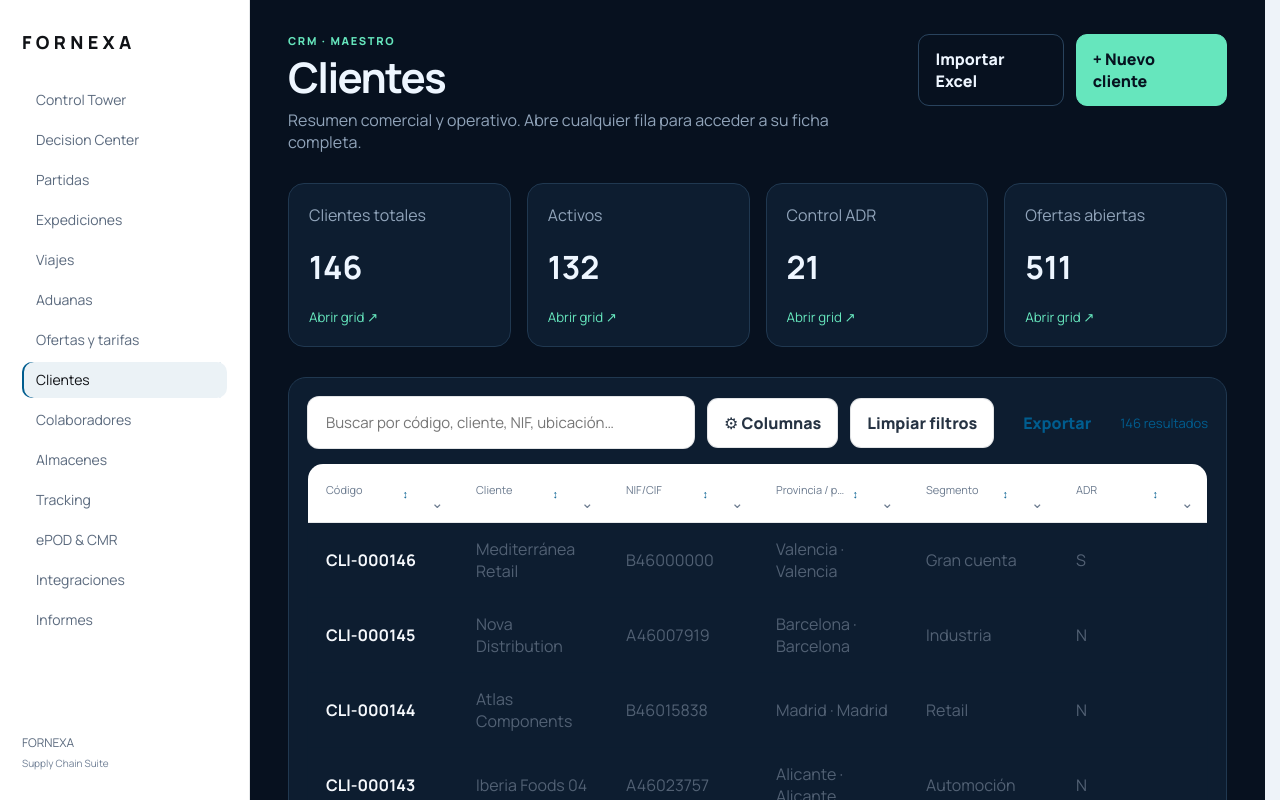
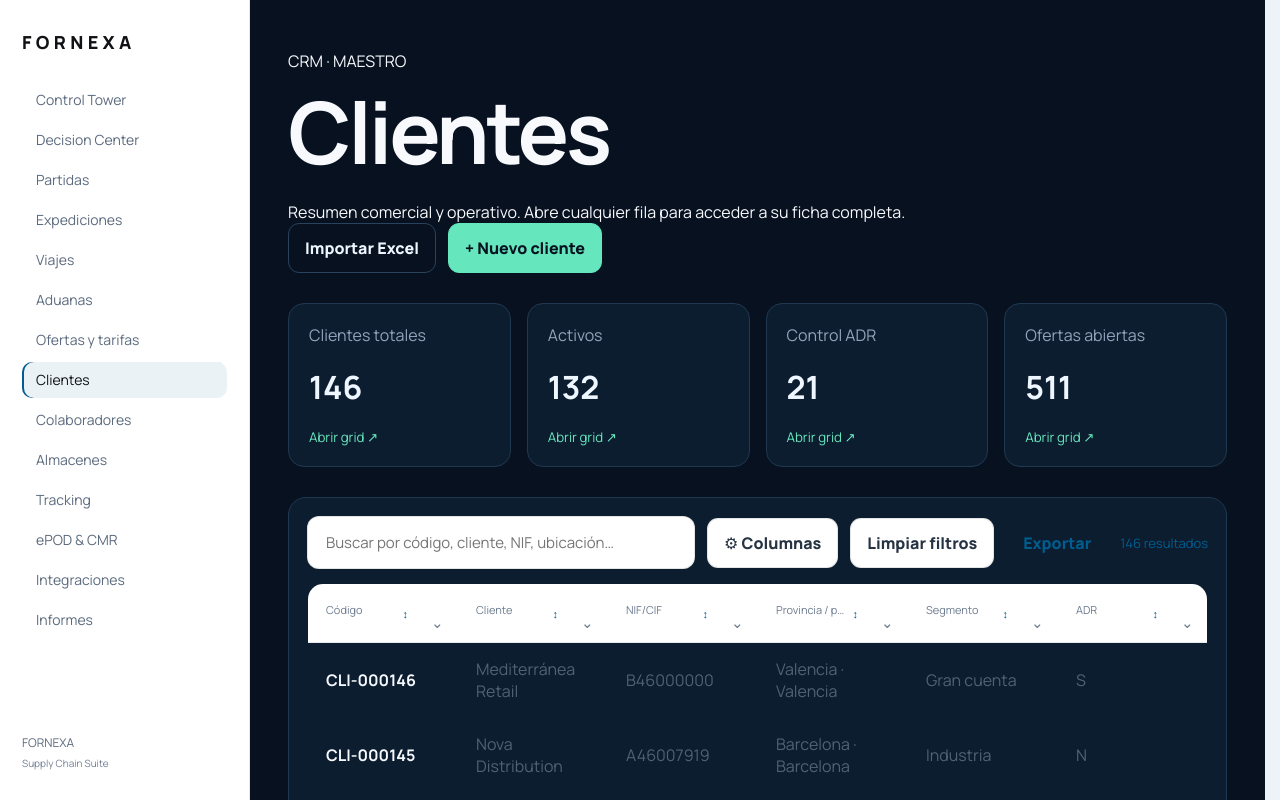
Before and after one commit to fragonh2-boop/Fornexa, a Next.js app: page /dashboard/clientes in a window 1280 px wide. Shown: the top 800 px of the page. Built offline with nearby package versions, Linux system fonts and the light colour scheme.

Commit message:
Unify customers with shared FORNEXA shell

```diff
--- a/app/dashboard/clientes/page.tsx
+++ b/app/dashboard/clientes/page.tsx
@@ -1,9 +1,8 @@
 import Link from "next/link";
+import AppShell from "../../components/AppShell";
 import DataGrid from "../../components/DataGrid";
 import { customers } from "../../../lib/customer-master";
 import styles from "./customers.module.css";
-
-const nav = [["Control Tower","/dashboard"],["Decision Center","/dashboard/decision-center"],["Partidas","/dashboard/partidas"],["Expediciones","/dashboard/expediciones"],["Viajes","/dashboard/viajes"],["Ofertas y tarifas","/dashboard/ofertas-tarifas"],["Clientes","/dashboard/clientes"],["Colaboradores","/dashboard/colaboradores"],["Almacenes","/dashboard/almacenes"],["Tracking","/dashboard/tracking"],["ePOD & CMR","/dashboard/epod-cmr"],["Informes","/dashboard/informes"]] as const;
 
 export default async function CustomersPage({ searchParams }: { searchParams: Promise<{ estado?: string }> }) {
   const { estado } = await searchParams;
@@ -15,5 +14,5 @@ export default async function CustomersPage({ searchParams }: { searchParams: Pr
   const columns = [{key:"code",label:"Código"},{key:"tradeName",label:"Cliente"},{key:"taxId",label:"NIF/CIF"},{key:"location",label:"Provincia / población"},{key:"segment",label:"Segmento"},{key:"adr",label:"ADR"},{key:"addresses",label:"Direcciones"},{key:"shipments",label:"Expediciones"},{key:"revenue",label:"Facturación"},{key:"manager",label:"Responsable"},{key:"status",label:"Estado"}];
   const rows = filtered.map(customer => ({ code:customer.code, tradeName:customer.tradeName, taxId:customer.taxId, location:`${customer.province} · ${customer.city}`, segment:customer.segment, adr:customer.adrControl, addresses:customer.addresses, shipments:customer.shipments, revenue:customer.annualRevenue, manager:customer.accountManager, status:customer.status }));
   const rowHrefs = filtered.map(customer => `/dashboard/registros/clientes/${customer.code}`);
-  return <main className={styles.shell}><aside className={styles.sidebar}><Link href="/dashboard" className={styles.brand}>FORNEXA</Link><nav>{nav.map(([label,href])=><Link key={href} className={href==="/dashboard/clientes"?styles.active:""} href={href}>{label}</Link>)}</nav><div className={styles.footer}>FORNEXA Suite<small>Mantenimiento de clientes</small></div></aside><section className={styles.content}><header><div><p>CRM · MAESTRO</p><h1>Clientes</h1><span>Resumen comercial y operativo. Abre cualquier fila para acceder a su ficha completa.</span></div><div className={styles.actions}><Link href="/dashboard/importar?entidad=clientes">Importar Excel</Link><Link className={styles.primary} href="/dashboard/registros/clientes/nuevo" target="_blank">+ Nuevo cliente</Link></div></header><section className={styles.stats}>{stats.map(([value,label,filter])=><Link key={label} href={filter?`/dashboard/clientes?estado=${encodeURIComponent(filter)}`:"/dashboard/clientes"} target="_blank"><span>{label}</span><strong>{value}</strong><small>Abrir grid ↗</small></Link>)}</section>{estado&&<div className={styles.filterNotice}>Vista filtrada: <strong>{estado}</strong><Link href="/dashboard/clientes">Ver todos</Link></div>}<section className={styles.panel}><DataGrid storageKey={`clientes-${estado??"todos"}`} columns={columns} rows={rows} rowHrefs={rowHrefs} openLinksInNewTab searchPlaceholder="Buscar por código, cliente, NIF, ubicación…" /></section></section></main>;
+  return <AppShell><div className={styles.page}><header><div><p>CRM · MAESTRO</p><h1>Clientes</h1><span>Resumen comercial y operativo. Abre cualquier fila para acceder a su ficha completa.</span></div><div className={styles.actions}><Link href="/dashboard/importar?entidad=clientes">Importar Excel</Link><Link className={styles.primary} href="/dashboard/registros/clientes/nuevo">+ Nuevo cliente</Link></div></header><section className={styles.stats}>{stats.map(([value,label,filter])=><Link key={label} href={filter?`/dashboard/clientes?estado=${encodeURIComponent(filter)}`:"/dashboard/clientes"}><span>{label}</span><strong>{value}</strong><small>Abrir grid ↗</small></Link>)}</section>{estado&&<div className={styles.filterNotice}>Vista filtrada: <strong>{estado}</strong><Link href="/dashboard/clientes">Ver todos</Link></div>}<section className={styles.panel}><DataGrid storageKey={`clientes-${estado??"todos"}`} columns={columns} rows={rows} rowHrefs={rowHrefs} searchPlaceholder="Buscar por código, cliente, NIF, ubicación…" /></section></div></AppShell>;
 }
```
